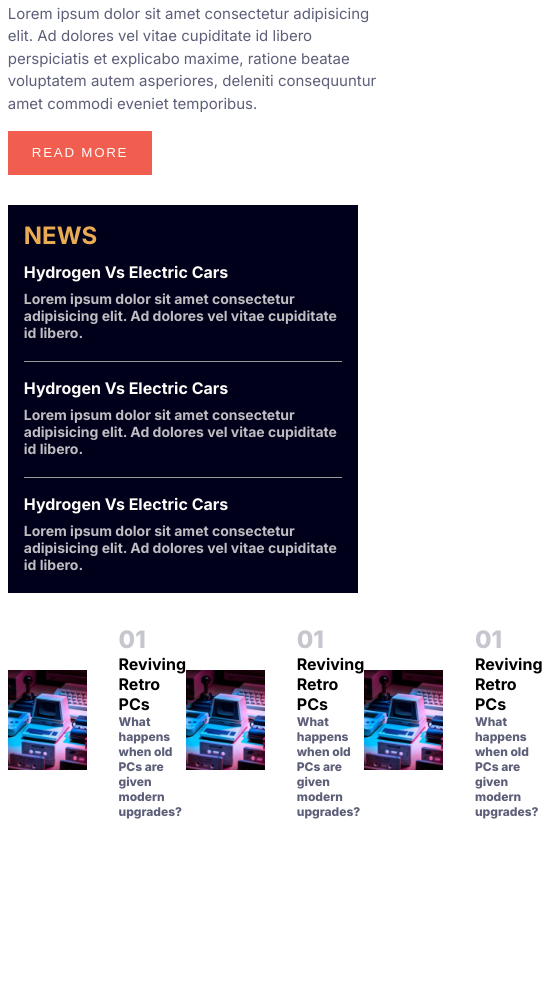
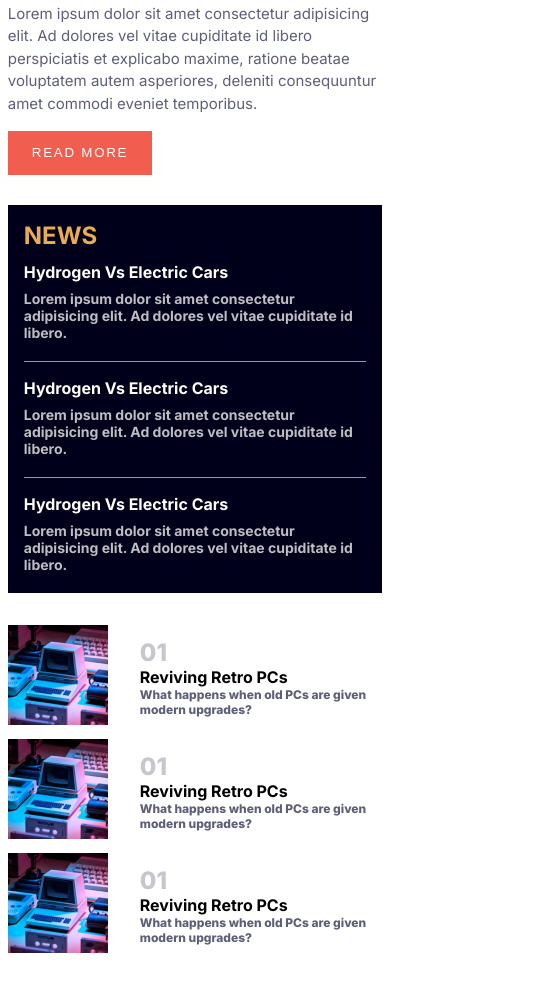
Before and after one commit to ctnylmz/landing-page, a plain HTML site: page 3/index.html in a window 390 px wide. Shown: the part 457-1456 px from the top of the page, 543 px wide, since content can reach past the window. Before the commit the page ends 1308 px from the top, so only its background shows below. Drawn offline with Linux system fonts and the light colour scheme.

Commit message:
Mobile Design Finish

```diff
--- a/3/assets/css/style.css
+++ b/3/assets/css/style.css
@@ -36,6 +36,16 @@ header .wrapper {
 
 .mobile-icon {
     display: none;
+}
+
+.mobile-icon button {
+    border: none;
+}
+
+.mobile-icon button i {
+    cursor: pointer;
+    color: var(--very-dark-blue);
+    font-size: 20px;
 }
 
 header .wrapper nav ul {
@@ -166,13 +176,13 @@ main #news .wrapper .sidebar-news .wrapper .sidebar-news-title {
 
 }
 
-main #news .wrapper .sidebar-news .wrapper .card:not(:last-child)  {
+main #news .wrapper .sidebar-news .wrapper .card:not(:last-child) {
     border-bottom: 1px solid #999;
     padding-bottom: 16px;
 }
 
-main #news .wrapper .sidebar-news .wrapper .card:not(:nth-child(2))  {
-     padding-top: 16px;
+main #news .wrapper .sidebar-news .wrapper .card:not(:nth-child(2)) {
+    padding-top: 16px;
 }
 
 
@@ -197,6 +207,11 @@ main #news .wrapper .sidebar-news .wrapper .card .description {
         display: flex;
         flex-direction: column;
     }
+
+    main #news .wrapper .sidebar-news {
+
+        max-width: 100%;
+    }
 }
 
 /* bottom-news */
@@ -205,34 +220,50 @@ main #news .wrapper .sidebar-news .wrapper .card .description {
     padding: 32px 0;
 }
 
-#bottom-news .wrapper{
+#bottom-news .wrapper {
     display: flex;
     justify-content: space-between;
     align-items: center;
 }
 
-#bottom-news .wrapper .card{
+#bottom-news .wrapper .card {
     display: flex;
     gap: 32px;
     align-items: center;
 }
 
-#bottom-news .wrapper .card img{
+#bottom-news .wrapper .card img {
     height: 100px;
 }
 
-#bottom-news .wrapper .content .number{
+#bottom-news .wrapper .content .number {
     font-size: 24px;
     color: var(--grayish-blue);
     font-weight: 800;
 }
 
-#bottom-news .wrapper .content .title{
+#bottom-news .wrapper .content .title {
     font-weight: 700;
 }
 
-#bottom-news .wrapper .content .description{
+#bottom-news .wrapper .content .description {
     font-size: 12px;
     color: var(--dark-grayish-blue);
     font-weight: 800;
 }
+
+@media (max-width:768px) {
+    #bottom-news .wrapper {
+        flex-direction: column;
+    }
+
+    #bottom-news .wrapper .card {
+        width: 100%;
+        margin-bottom: 10px;
+    }
+
+    #bottom-news .wrapper .card img {
+        width: 100px;
+        object-fit: cover;
+    }
+}
```
Also changed, not shown: 3/assets/img/Finish/Mobile.png, 1 other file.
